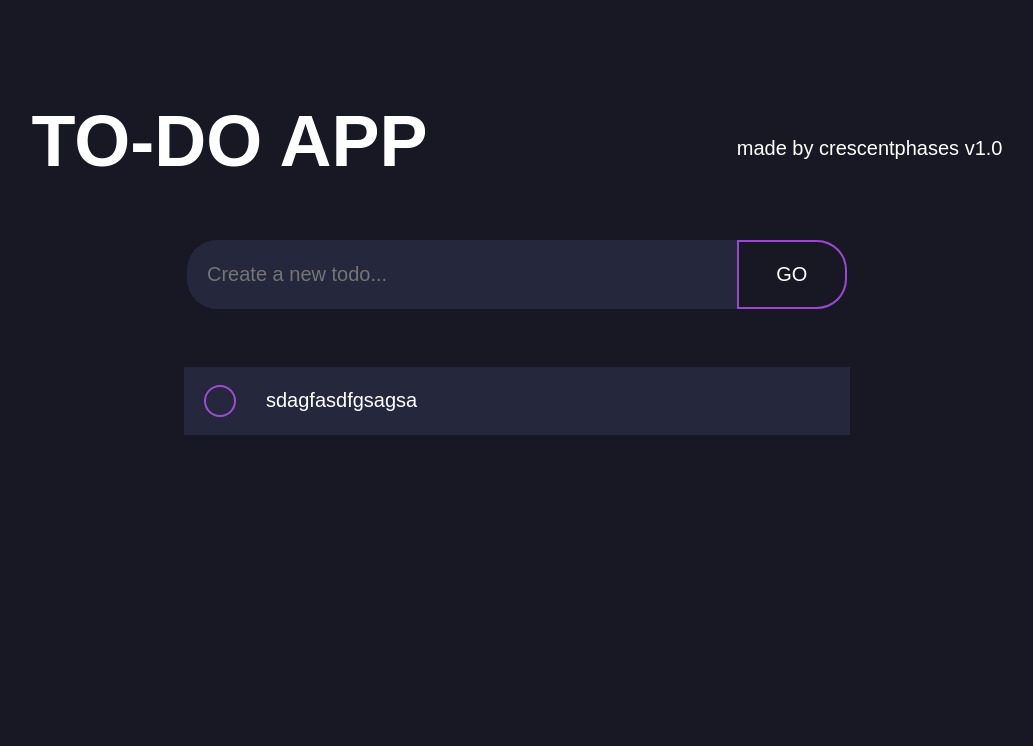
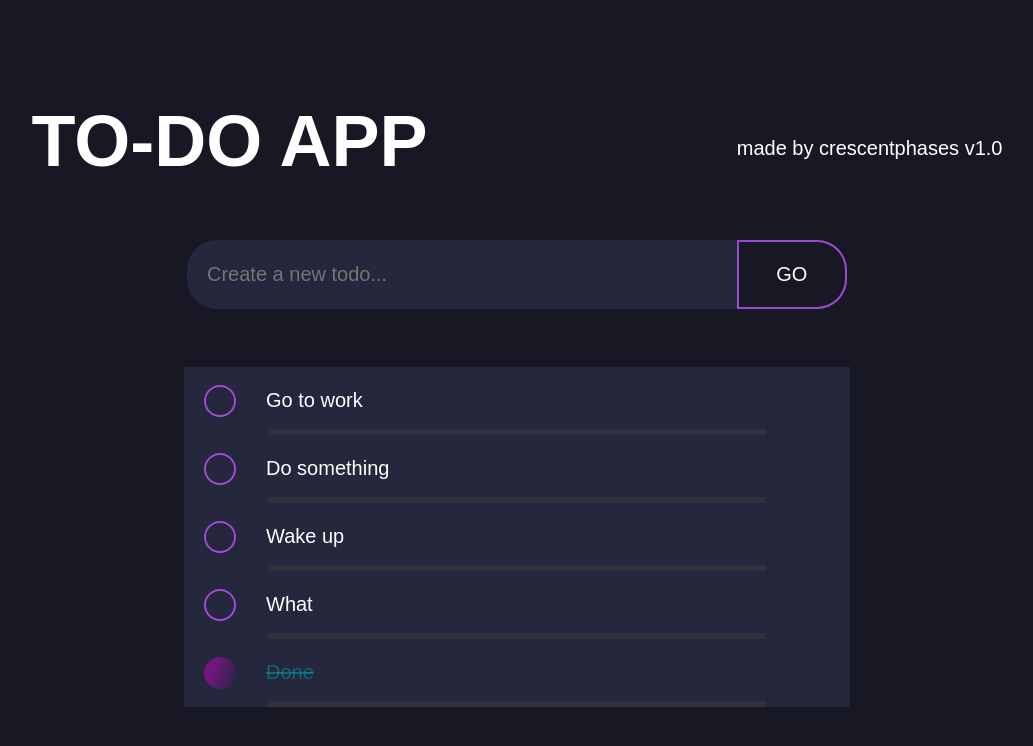
Before and after one commit to crescentphases/todoapp-crescent, a React (Create React App) app: page / in a window 1280 px wide. Shown: the top 746 px of the page, without its empty margins (123-1156 px from the left). Built offline with nearby package versions, Linux system fonts and the light colour scheme; a web font is replaced by a local one.

Commit message:
json + visuals, text-decorations and done , etc.

```diff
--- a/src/App.js
+++ b/src/App.js
@@ -1,6 +1,7 @@
 import './scss/app.scss'
 import Header from "./components/Header";
-
+import ToDoBlock from "./components/ToDoBlock";
+import dataTODOS from './components/json/data.json'
 function App() {
   return (
   <div>
@@ -10,17 +11,7 @@ function App() {
         <input type="text" id="todo-text" placeholder="Create a new todo..." />
         <button className="fill__block-button">GO</button>
       </div>
-      <div className="to__doBlock">
-        <div className="to__doBlock-block">
-          <button className="to__doBlock-block__icon">
-            <span></span>
-          </button>
-          <div className="to__doBlock-block__text">
-            sdagfasdfgsagsa
-          </div>
-        </div>
-
-      </div>
+      {dataTODOS.map(item => <ToDoBlock {...item}/>)}
     </div>
   </div>
   );
--- a/src/components/ToDoBlock.jsx
+++ b/src/components/ToDoBlock.jsx
@@ -0,0 +1,22 @@
+import React from 'react'
+
+function ToDoBlock(props) {
+	const {value, isDone} = props;
+	return(
+		<div className="to__doBlock">
+			<div className="to__doBlock-block">
+				<button className={isDone ? "to__doBlock-block__icon " +
+																"to__doBlock-block__icon-done" : "to__doBlock-block__icon"}>
+					<span></span>
+				</button>
+				<div className={isDone ? "to__doBlock-block__text-done" :
+					"to__doBlock-block__text"}>
+					{value}
+				</div>
+			</div>
+
+		</div>
+	)
+}
+
+export default ToDoBlock;
--- /dev/null
+++ b/src/components/json/data.json
@@ -0,0 +1,27 @@
+[
+  {
+    "id": 0,
+    "value": "Go to work",
+    "isDone" : false
+  },
+  {
+    "id": 1,
+    "value": "Do something",
+    "isDone" : false
+  },
+   {
+    "id": 2,
+    "value": "Wake up",
+    "isDone" : false
+  },
+   {
+    "id": 3,
+    "value": "What",
+    "isDone" : false
+  },
+   {
+    "id": 4,
+    "value": "Done",
+    "isDone" : true
+  }
+]
--- a/src/scss/app.scss
+++ b/src/scss/app.scss
@@ -101,11 +101,11 @@ body {
         border: 3px solid $secondBorder-color;
       }
 
-      &:last-of-type {
-        &::after {
-          border: none;
-        }
-      }
+      //&:last-of-type {
+      //  &::after {
+      //    border: none;
+      //  }
+      //}
 
       &__icon {
         height: 32px;
@@ -113,19 +113,29 @@ body {
         border: 2px solid $mainBorder-color;
         background-color: transparent;
         border-radius: 50px;
-
+        cursor: pointer;
         &:hover {
           background: linear-gradient(111.35deg, #E600FA 10.12%, rgba(82, 97, 234, 0) 82.22%);
-          cursor: pointer;
+
         }
+
         @include glowing-effect(
                         linear-gradient(45deg, #77228a, #d026c7, #840f94, #8b25a8, #500093, #bf00ff, #bf43f3, #ff00c8, #9c5cc7),
                         10px
         );
+        &-done {
+          background: linear-gradient(111.35deg, #721680 30%, rgba(82, 97, 234, 0) 100.22%);
+          cursor: crosshair;
+          border: none;
+        }
       }
 
       &__text {
-
+        &-done {
+          color: $secondText-color;
+          text-decoration: line-through;
+          cursor: not-allowed;
+        }
       }
     }
   }
```
